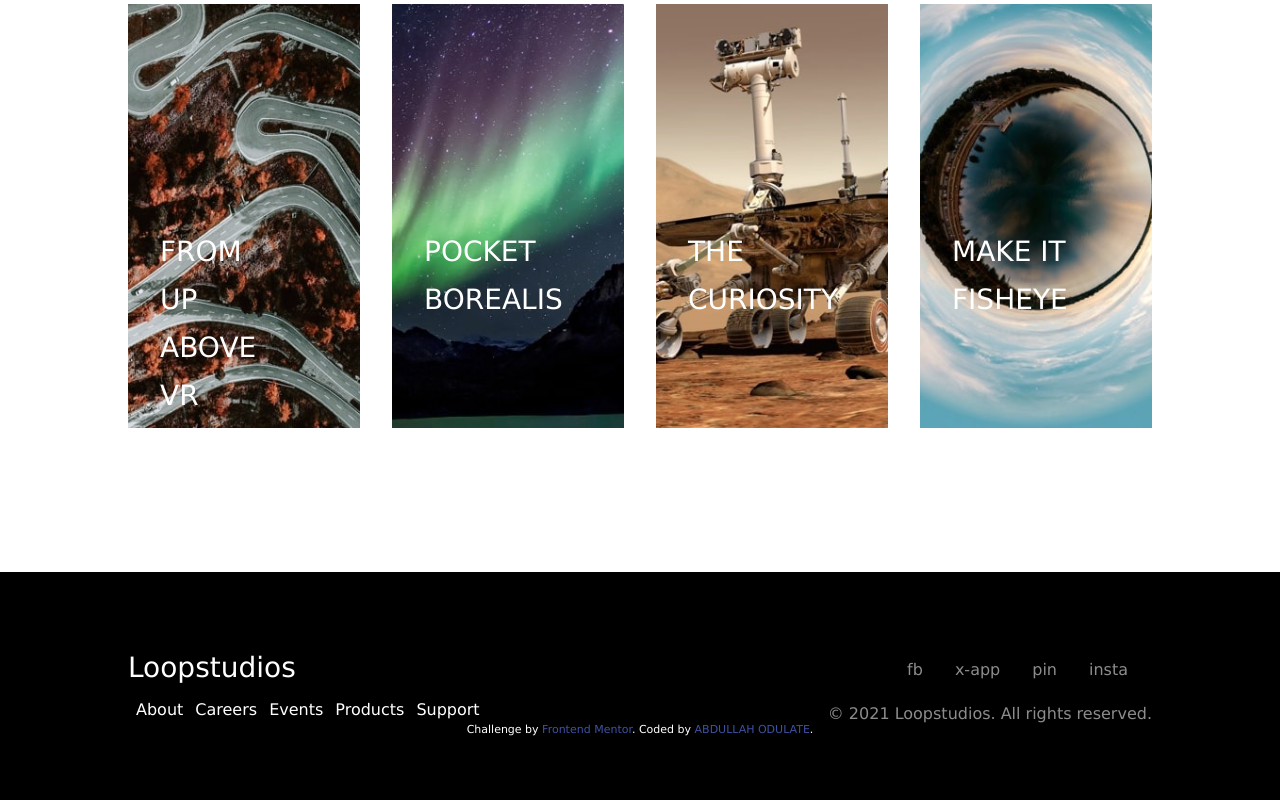
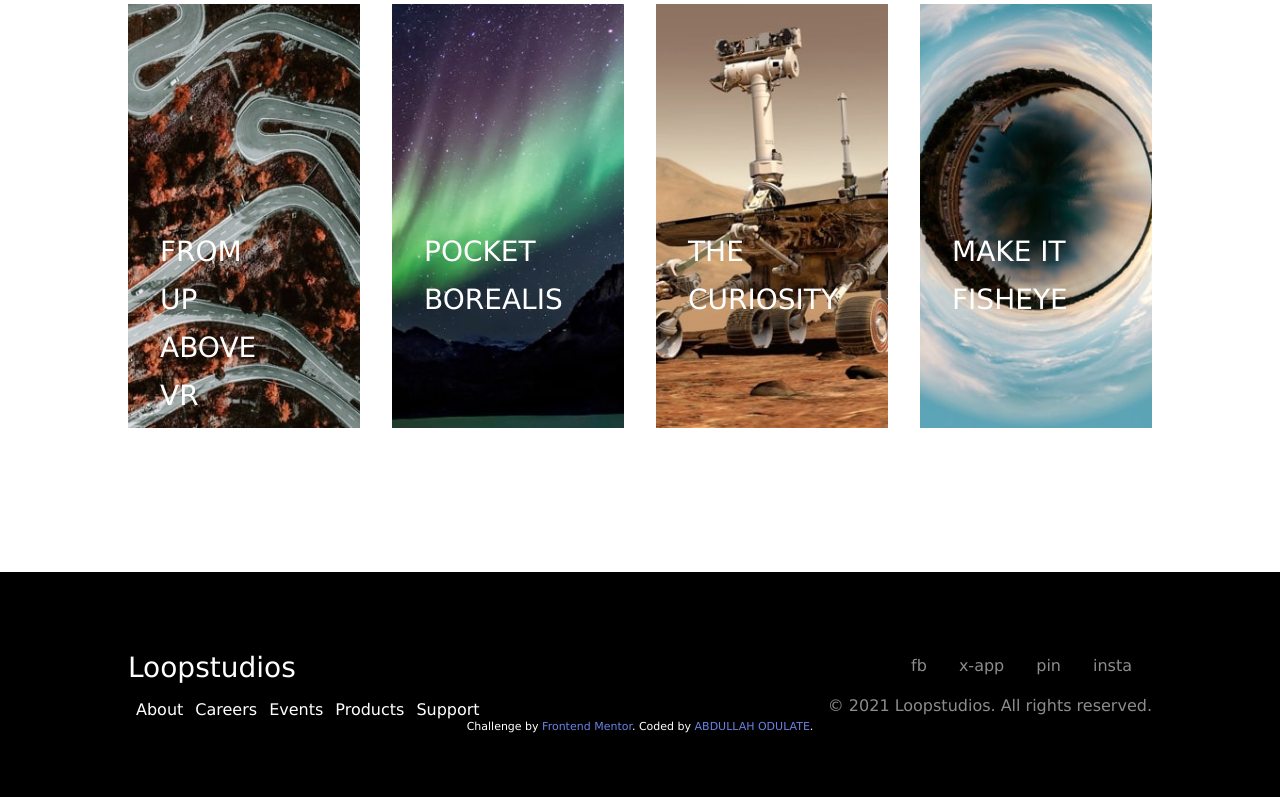
Before and after one commit to Abdul-luh/loop-studio-landing-page, a plain HTML site: page index.html in a window 1280 px wide. Shown: the part 2012-2812 px from the top of the page. Drawn offline with Linux system fonts and the light colour scheme; a web font is replaced by a local one.

Commit message:
final touches

```diff
--- a/index.html
+++ b/index.html
@@ -21,7 +21,7 @@
 				text-align: center;
 			}
 			.attribution a {
-				color: hsl(228, 45%, 44%);
+				color: hsl(228, 67%, 65%);
 			}
 		</style>
 	</head>
--- a/style/style.scss
+++ b/style/style.scss
@@ -76,7 +76,7 @@ body {
 }
 .right {
 	left: 0;
-	width: 100%;
+	width: 100vw;
 	transition: width ease-in-out 1000ms;
 }
 section {
@@ -298,13 +298,17 @@ footer {
 		width: 100%;
 		margin: 0 auto;
 		display: flex;
-		justify-content: space-between;
+		flex-direction: column;
+		justify-content: center;
+		align-items: center;
 		.one {
+			text-align: center;
 			h3 {
 				padding: 0.5rem 0;
 			}
 			.navigations {
 				display: flex;
+				flex-direction: column;
 				justify-content: space-between;
 				gap: 0.75rem;
 				padding: 0 0.5rem;
@@ -314,8 +318,7 @@ footer {
 					transition: ease-in-out 500ms;
 
 					&:hover {
-						border-bottom: 1px solid $White;
-						color: white;
+						transform: scale(1.05);
 					}
 				}
 			}
@@ -327,7 +330,7 @@ footer {
 			.socials {
 				display: flex;
 				justify-content: flex-end;
-				padding: 0.5rem;
+				padding: 0.25rem;
 				p {
 					padding: 0.75rem;
 					margin: 0.25rem;
@@ -359,8 +362,25 @@ footer {
 			}
 		}
 	}
-	// main {
-	// }
+	footer {
+		.content-wrap {
+			flex-direction: row;
+			justify-content: space-between;
+			align-items: normal;
+			.one {
+				text-align: start;
+				.navigations {
+					flex-direction: row;
+					a {
+						&:hover {
+							border-bottom: 1px solid $White;
+							color: white;
+						}
+					}
+				}
+			}
+		}
+	}
 }
 
 @media screen and (min-width: 60rem) {
```
Also changed, not shown: style/style.css, style/style.min.css, 2 other files.
